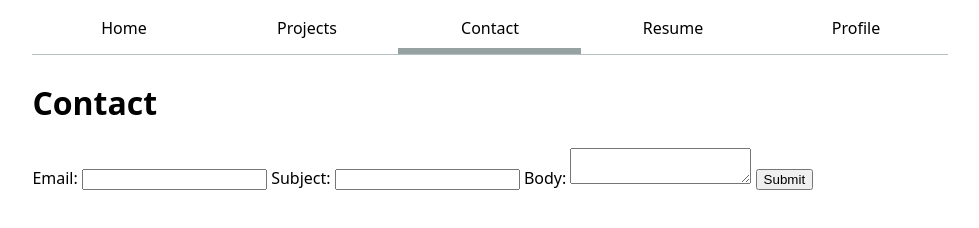
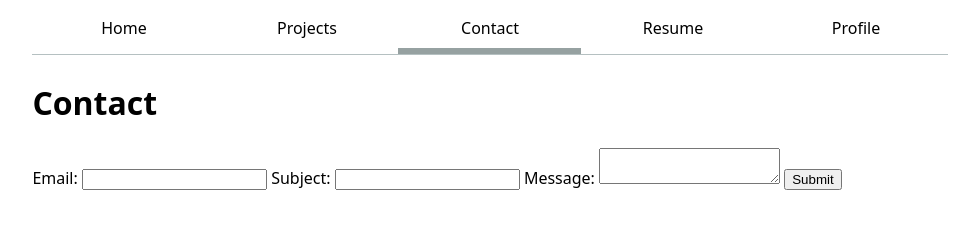
Before and after one commit to Minh24y5/portfolio, a plain HTML site: page contact/index.html in a window 1280 px wide. Shown: the whole page, without its empty margins (150-1129 px from the left). Drawn offline with Linux system fonts and the light colour scheme.

Commit message:
Update index.html

```diff
--- a/contact/index.html
+++ b/contact/index.html
@@ -22,7 +22,7 @@
         <input name="email" type="email">
         <label for="subject">Subject:</label>
         <input name="subject">
-        <label for="body">Body:</label>
+        <label for="body">Message:</label>
         <textarea name="body"></textarea>
         <button>Submit</button>
     </form>
```
